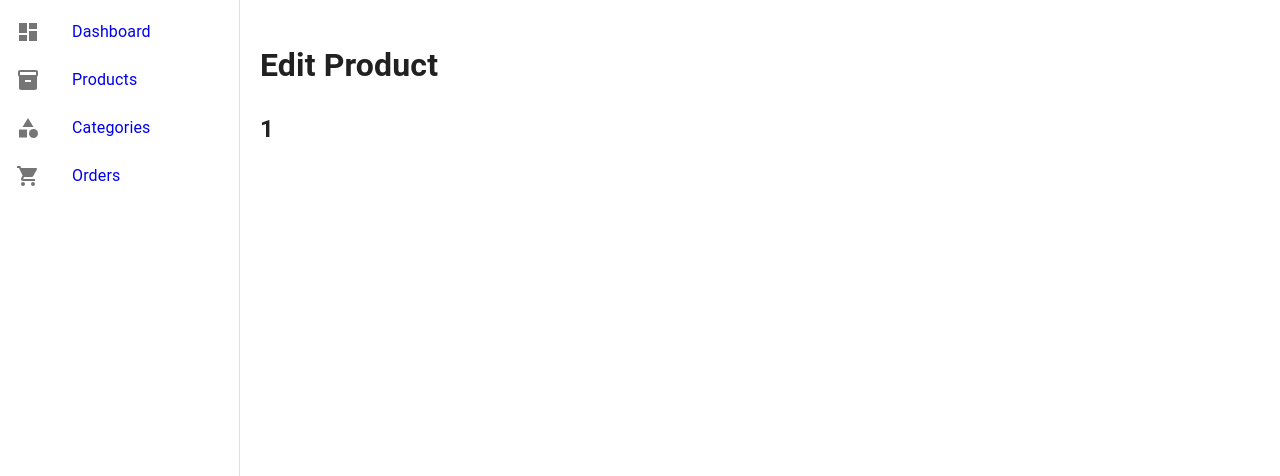
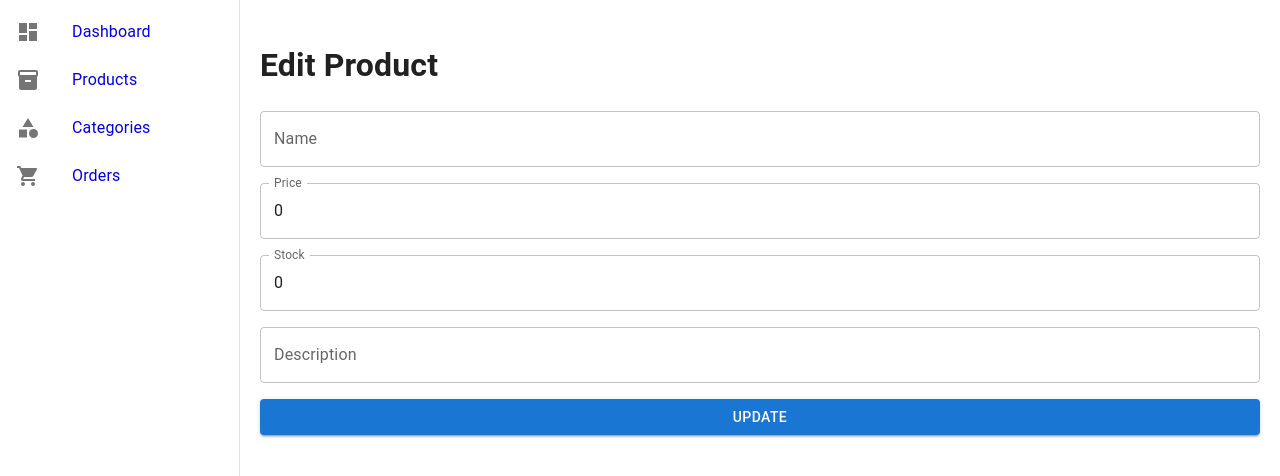
Before and after one commit to devrodts/NOUS_FULLSTACK, a Next.js app in the folder frontend/: page /products/1/edit in a window 1280 px wide. Shown: the top 476 px of the page. Built offline with nearby package versions, Linux system fonts and the light colour scheme; no server answers.

Commit message:
"feat: initilizing edit product integration"

```diff
--- a/frontend/src/app/products/[id]/edit/page.tsx
+++ b/frontend/src/app/products/[id]/edit/page.tsx
@@ -1,15 +1,101 @@
 "use client"
 
 import { useParams } from "next/navigation"
+import { Box, Button, TextField, Typography } from "@mui/material"
+import { useEffect, useState } from "react"
+
 
 export default function ProductPage() {
 
-const { id } = useParams()
+
+ type formData = {
+  name: string,
+  price: number | string,
+  stock: number | string,
+  description: string,
+  image: string,
+ }
+const { id, name, price, stock, description, image } = useParams()
+
+const [formData, setFormData] = useState<formData>({
+  name: "",
+  price: 0,
+  stock: 0,
+  description: "",
+  image: "",
+})
+
+useEffect(() => {
+  (async () => {
+    const response = await fetch(`http://localhost:3000/products/${id}`)
+    console.log(response)
+    const data = await response.json()
+    setFormData({
+      name: data.name || "",
+      price: data.price || 0,
+      stock: data.stock || 0,
+      description: data.description || "",
+      image: data.image || "",
+    })
+  })()
+}, [id])
+
+const handleSubmit = async () => {
+  try {
+    const response = await fetch(`http://localhost:3000/products/${id}`, {
+      method: 'PATCH',
+      headers: {
+        'Content-Type': 'application/json',
+      },
+      body: JSON.stringify(formData)
+    })
+    const data = await response.json()
+    console.log(data)
+  } catch (error) {
+    console.error(error)
+  }
+}
 
   return(
     <>
       <h1>Edit Product</h1>
-      <h2>{id}</h2>
+     <Box sx={{ display: 'flex', flexDirection: 'column', gap: 2 }}>
+     <TextField
+        label="Name"
+        name="name"
+        placeholder={name as string}
+        value={formData.name}
+        onChange={(e) => setFormData(prev => ({ ...prev, name: e.target.value }))}
+      />
+      <TextField
+        label="Price"
+        name="price"
+        placeholder={price as string}
+        value={formData.price}
+        type="text"
+        onChange={(e) => setFormData(prev => ({ ...prev, price: e.target.value }))}
+        onBlur={(e) => setFormData(prev => ({ ...prev, price: parseFloat(e.target.value) }))}
+      />
+      <TextField
+        label="Stock"
+        name="stock"
+        placeholder={stock as string}
+        value={formData.stock}
+        type="text"
+        onChange={(e) => setFormData(prev => ({ ...prev, stock: e.target.value }))}
+        onBlur={(e) => setFormData(prev => ({ ...prev, stock: parseFloat(e.target.value) }))}
+      />
+      <TextField
+        label="Description"
+        name="description"
+        placeholder={description as string}
+        value={formData.description}
+        onChange={(e) => setFormData(prev => ({ ...prev, description: e.target.value }))}
+      />
+
+      <Button variant="contained" color="primary" onClick={handleSubmit}>Update</Button>
+     </Box>
+      {/* <h2>{id}</h2> */}
     </>
   )
 }
```
Also changed, not shown: 2 other files (tests, documents, lock files or other folders).
